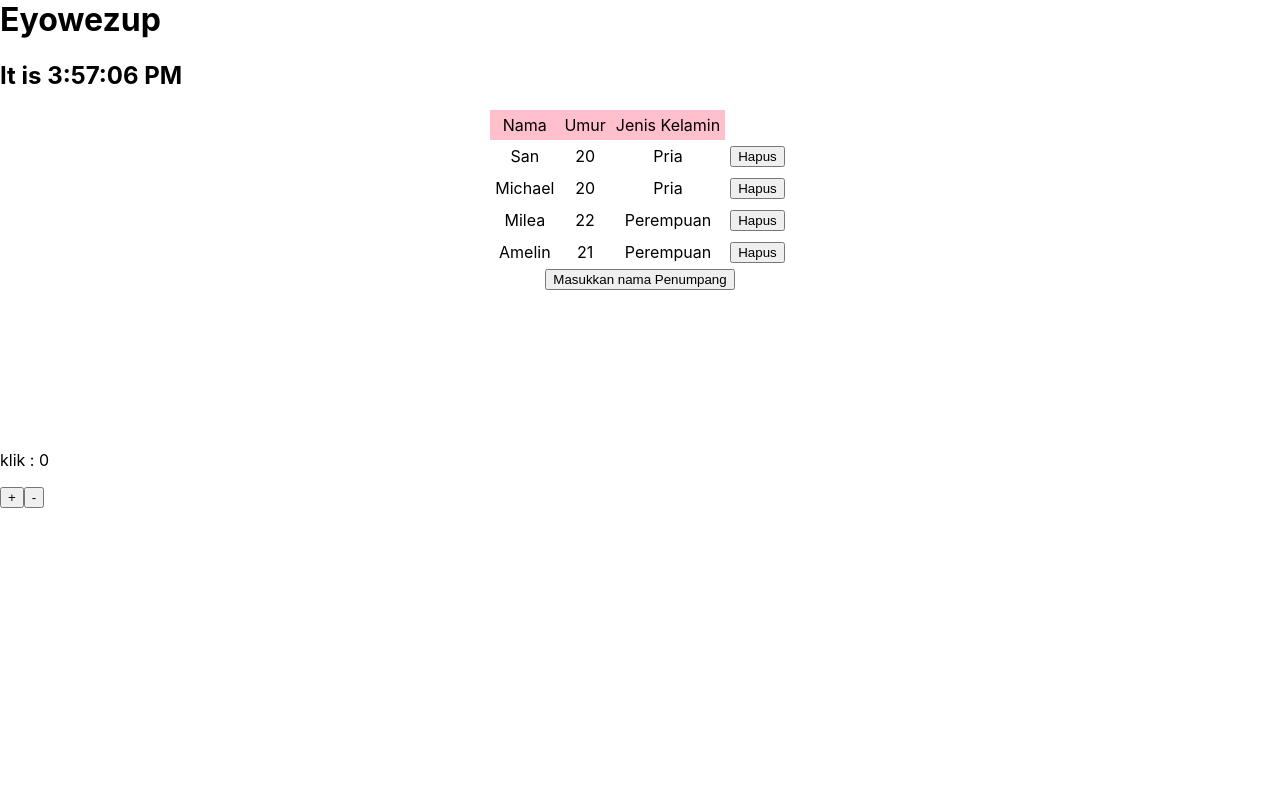
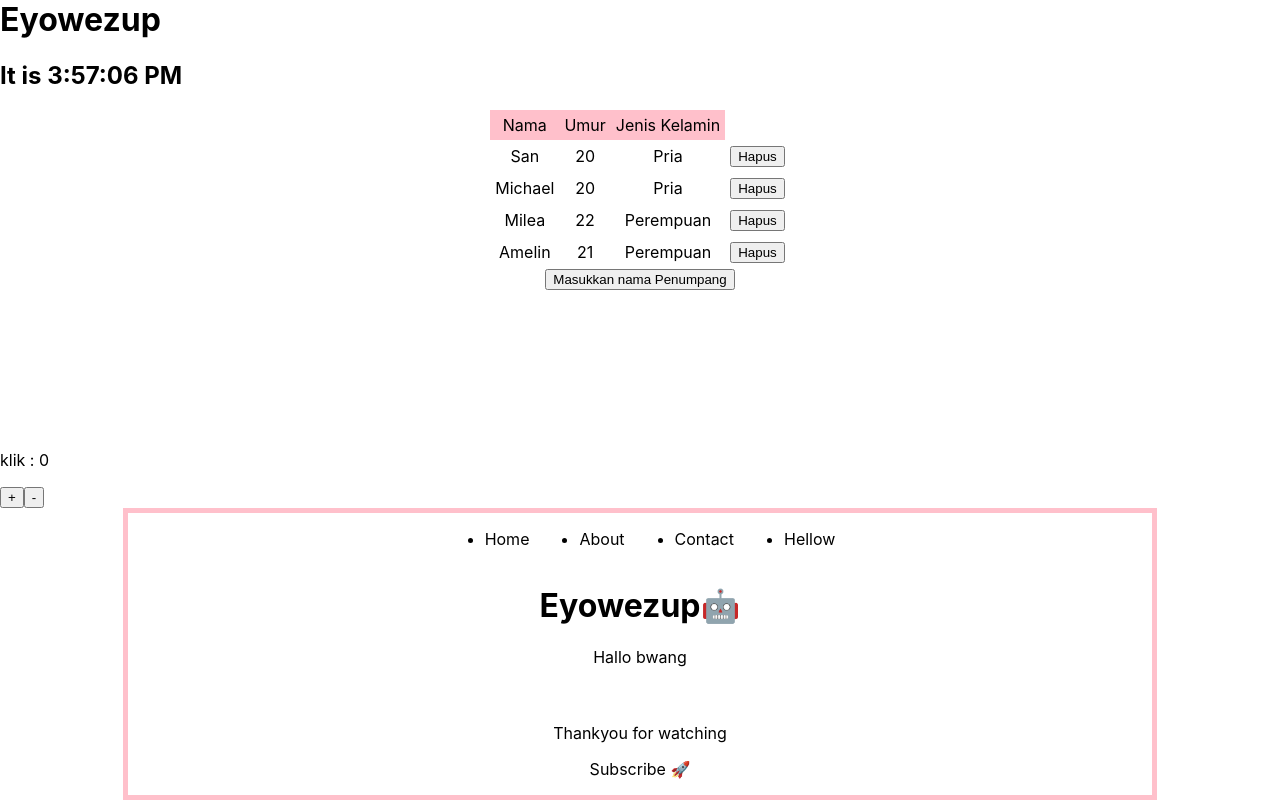
Before and after one commit to SanH16/practice-react, a React (Create React App) app in the folder react-exercise/: page / in a window 1280 px wide. Shown: the part 818-1618 px from the top of the page. Before the commit the page ends 1326 px from the top, so only its background shows below. Built offline with nearby package versions, Linux system fonts and the light colour scheme.

Commit message:
updating

```diff
--- a/react-exercise/src/App.js
+++ b/react-exercise/src/App.js
@@ -3,6 +3,7 @@ import Clock from "./pages/Clock/Clock";
 import Home from "./pages/Passenger/Home";
 // import Homes from "./pages/PassengerV2/homes";
 import Count from "./pages/Hooks/count";
+import Simple from "./pages/Simple/Simple";
 import { mockUsers } from "./mockData";
 import "./App.css";
 
@@ -20,6 +21,9 @@ function App() {
       {/* <div>
         <Homes />
       </div> */}
+      <div>
+        <Simple />
+      </div>
     </>
   );
 }
--- /dev/null
+++ b/react-exercise/src/pages/Simple/Simple.jsx
@@ -0,0 +1,33 @@
+import React from "react";
+import Header from "./component/Header";
+import Content from "./component/Content";
+import Footer from "./component/Footer";
+
+export default function Simple() {
+  const navText = "Hellow";
+
+  const content = () => {
+    return (
+      <>
+        <p>Hallo bwang</p>
+        <marquee>dont give up</marquee>
+      </>
+    );
+  };
+
+  const footer = () => {
+    return (
+      <>
+        <p>Thankyou for watching</p>
+        <p>Subscribe 🚀</p>
+      </>
+    );
+  };
+  return (
+    <div style={{ margin: "auto", width: "80%", border: "5px solid pink" }}>
+      <Header navText={navText} />
+      <Content content={content} />
+      <Footer footer={footer} />
+    </div>
+  );
+}
--- /dev/null
+++ b/react-exercise/src/pages/Simple/component/Content.jsx
@@ -0,0 +1,10 @@
+const Content = (props) => {
+  return (
+    <div style={{ display: "block", margin: "auto", width: "50%" }}>
+      <h1 style={{ textAlign: "center" }}>Eyowezup🤖</h1>
+      <p style={{ textAlign: "center" }}>{props.content()}</p>
+    </div>
+  );
+};
+
+export default Content;
--- /dev/null
+++ b/react-exercise/src/pages/Simple/component/Footer.jsx
@@ -0,0 +1,9 @@
+const Footer = (props) => {
+  return (
+    <div style={{ display: "block", margin: "auto", width: "50%" }}>
+      <p style={{ textAlign: "center" }}>{props.footer()}</p>
+    </div>
+  );
+};
+
+export default Footer;
--- /dev/null
+++ b/react-exercise/src/pages/Simple/component/Header.jsx
@@ -0,0 +1,13 @@
+const Header = (props) => {
+  return (
+    <nav style={{ display: "flex", justifyContent: "center" }}>
+      <ul style={{ display: "flex", gap: "50px" }}>
+        <li>Home</li>
+        <li>About</li>
+        <li>Contact</li>
+        <li>{props.navText}</li>
+      </ul>
+    </nav>
+  );
+};
+export default Header;
```
